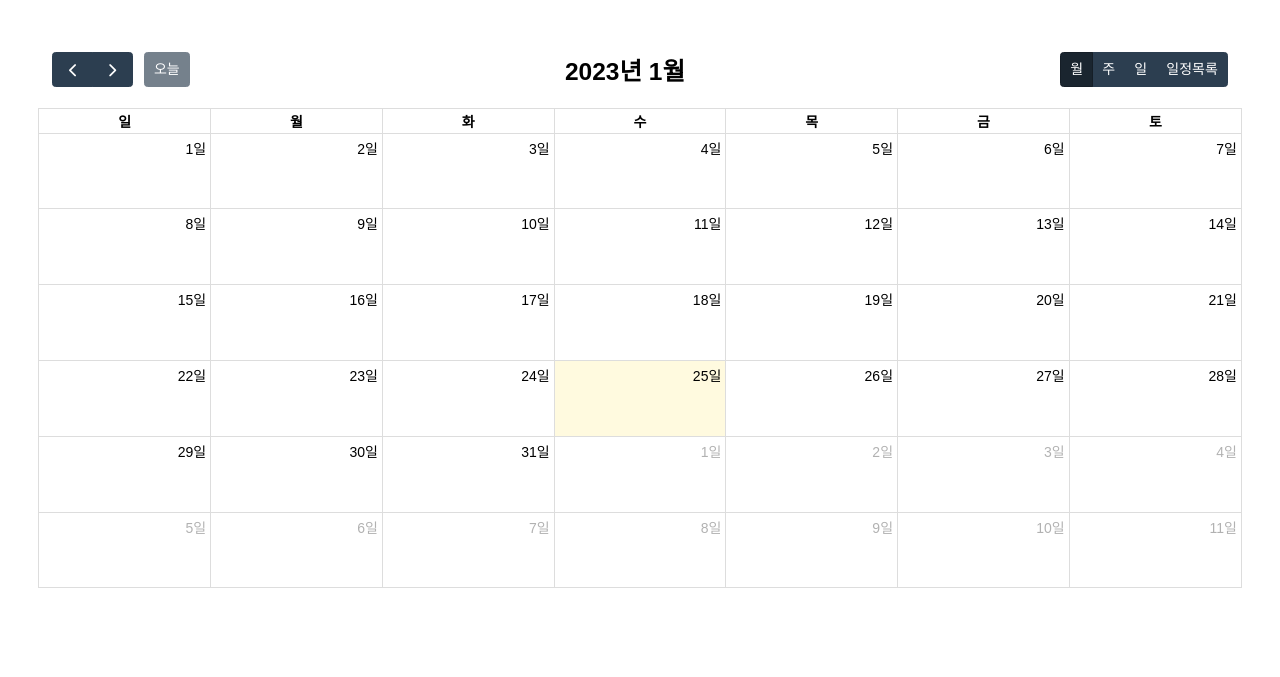
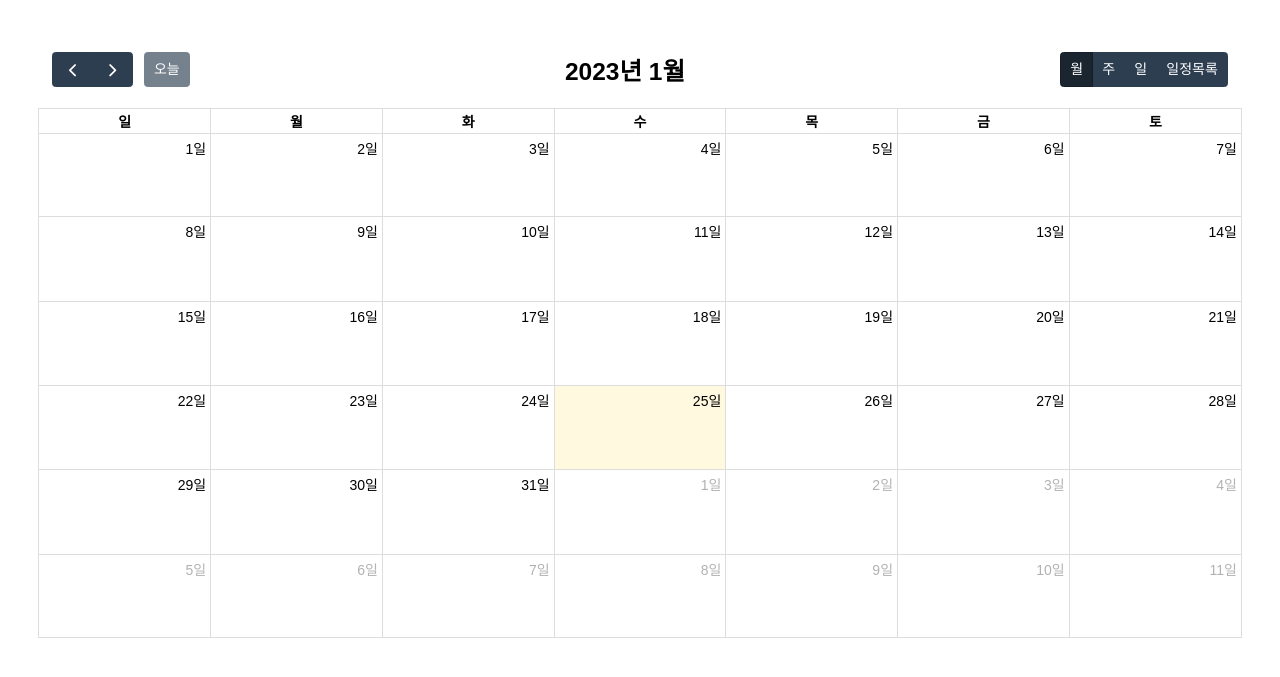
Before and after one commit to Liamns/web_project, a Django app: page /schedule/ in a window 1280 px wide. Shown: the top 677 px of the page. Run offline with Django 4.2, Linux system fonts and the light colour scheme; lists and menus that the app fills with data are empty; parts of the project's set-up code (start-up, migrations or seed data) failed here and were passed over; some libraries are stand-ins or nearby versions.

Commit message:
스케줄 크기 변경

```diff
--- a/templates/schedule.html
+++ b/templates/schedule.html
@@ -1,30 +1,26 @@
 <!DOCTYPE html>
 <html>
+
   <head>
-    <meta charset="utf-8" />
+    <meta charset="utf-8"/>
     <!-- 화면 해상도에 따라 글자 크기 대응(모바일 대응) -->
-    <meta
-      name="viewport"
-      content="width=device-width,initial-scale=1.0,minimum-scale=1.0,maximum-scale=1.0,user-scalable=no"
-    />
+    <meta name="viewport" content="width=device-width,initial-scale=1.0,minimum-scale=1.0,maximum-scale=1.0,user-scalable=no"/>
     <!-- jquery CDN -->
     <script src="https://code.jquery.com/jquery-3.6.0.min.js"></script>
     <!-- fullcalendar CDN -->
-    <link
-      href="https://cdn.jsdelivr.net/npm/fullcalendar@5.8.0/main.min.css"
-      rel="stylesheet"
-    />
+    <link href="https://cdn.jsdelivr.net/npm/fullcalendar@5.8.0/main.min.css" rel="stylesheet"/>
     <script src="https://cdn.jsdelivr.net/npm/fullcalendar@5.8.0/main.min.js"></script>
     <!-- fullcalendar 언어 CDN -->
     <script src="https://cdn.jsdelivr.net/npm/fullcalendar@5.8.0/locales-all.min.js"></script>
     <style>
       /* body 스타일 */
-      html,
-      body {
+      body,
+      html {
         overflow: hidden;
         font-family: Arial, Helvetica Neue, Helvetica, sans-serif;
         font-size: 14px;
       }
+
       /* 캘린더 위의 해더 스타일(날짜가 있는 부분) */
       .fc-header-toolbar {
         padding-top: 1em;
@@ -33,6 +29,7 @@
       }
     </style>
   </head>
+
   <body style="padding: 30px">
     <!-- calendar 태그 -->
     <div id="calendar-container">
@@ -45,18 +42,18 @@
           var calendarEl = $("#calendar")[0];
           // full-calendar 생성하기
           var calendar = new FullCalendar.Calendar(calendarEl, {
-            height: "550px", // calendar 높이 설정
+            height: "600px", // calendar 높이 설정
             expandRows: true, // 화면에 맞게 높이 재설정
-            // slotMinTime: '08:00', // Day 캘린더에서 시작 시간
-            // slotMaxTime: '20:00', // Day 캘린더에서 종료 시간
+            // slotMinTime: '08:00',  Day 캘린더에서 시작 시간
+            // slotMaxTime: '20:00',  Day 캘린더에서 종료 시간
             // 해더에 표시할 툴바
             headerToolbar: {
               left: "prev,next today",
               center: "title",
-              right: "dayGridMonth,timeGridWeek,timeGridDay,listWeek",
+              right: "dayGridMonth,timeGridWeek,timeGridDay,listWeek"
             },
             initialView: "dayGridMonth", // 초기 로드 될때 보이는 캘린더 화면(기본 설정: 달)
-            // initialDate: '2021-07-15', // 초기 날짜 설정 (설정하지 않으면 오늘 날짜가 보인다.)
+            // initialDate: '2021-07-15',  초기 날짜 설정 (설정하지 않으면 오늘 날짜가 보인다.)
             navLinks: true, // 날짜를 선택하면 Day 캘린더나 Week 캘린더로 링크
             editable: true, // 수정 가능?
             selectable: true, // 달력 일자 드래그 설정가능
@@ -75,7 +72,7 @@
               // 이벤트가 삭제되면 발생하는 이벤트
               console.log(obj);
             },
-            // select: function(arg) { // 캘린더에서 드래그로 이벤트를 생성할 수 있다.
+            // select: function(arg) {  캘린더에서 드래그로 이벤트를 생성할 수 있다.
             //   var title = prompt('Event Title:');
             //   if (title) {
             //     calendar.addEvent({
@@ -87,7 +84,7 @@
             //   }
             //   calendar.unselect()
             // }
-            // // 이벤트
+            //  이벤트
             // events: [
             //   {
             //     title: 'All Day Event',
@@ -140,7 +137,7 @@
             //   },
             //   {
             //     title: 'Click for Google',
-            //     url: 'http://google.com/', // 클릭시 해당 url로 이동
+            //     url: 'http://google.com/',  클릭시 해당 url로 이동
             //     start: '2021-07-28'
             //   }
             // ]
@@ -151,4 +148,5 @@
       })();
     </script>
   </body>
+
 </html>
```
